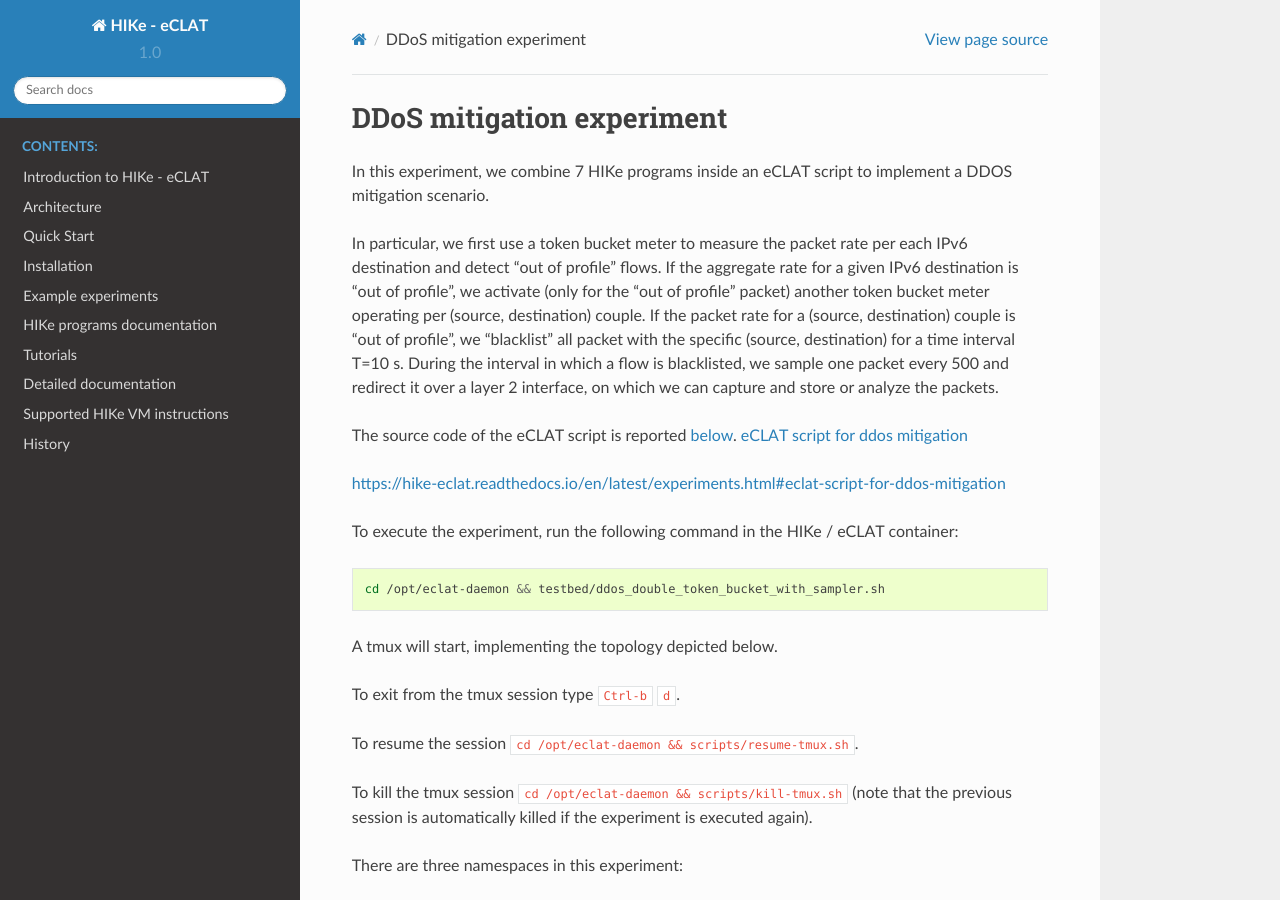
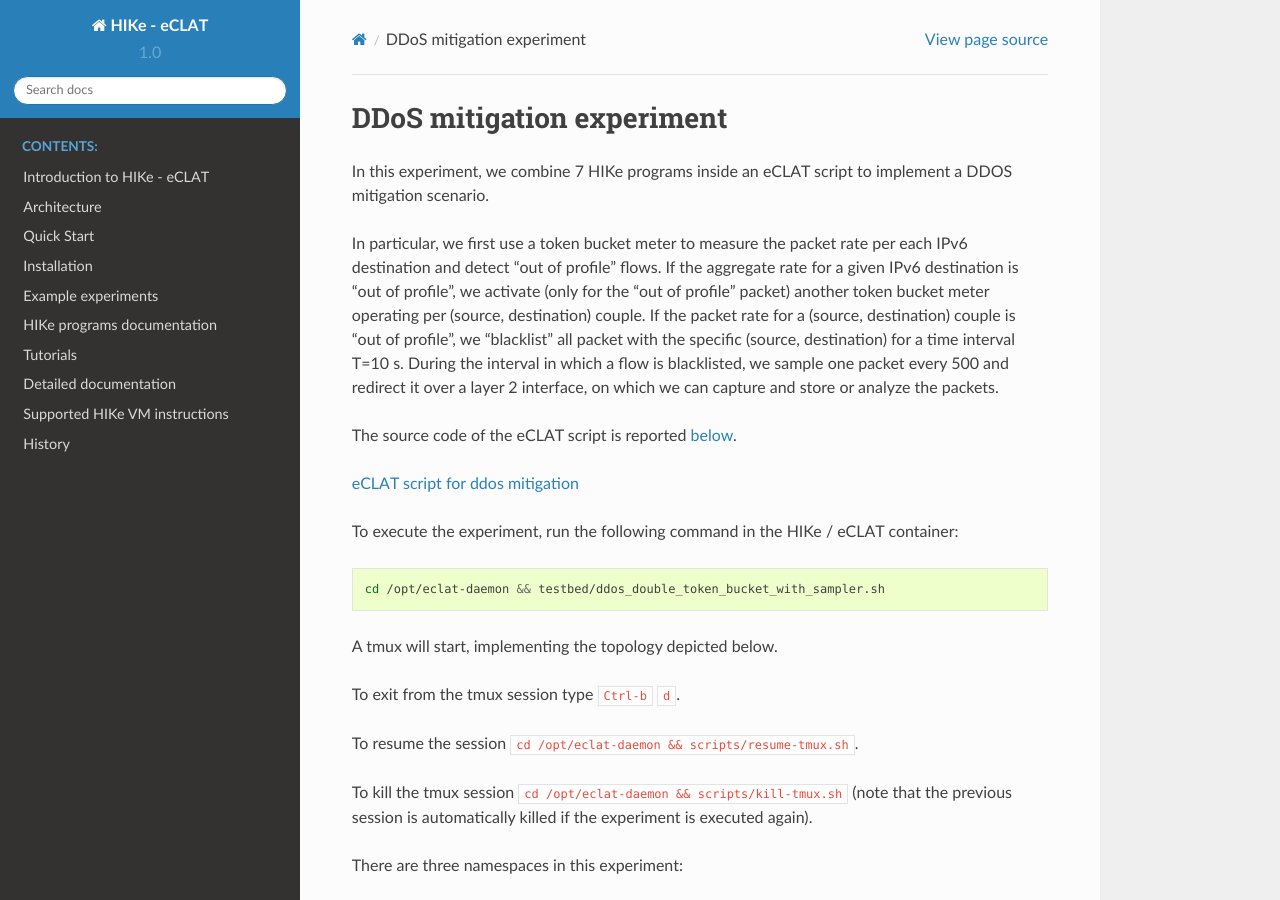
Before and after one commit to hike-eclat/docs, a Sphinx documentation site: the page built from docs/experiment_ddos_double_token_bucket.rst, in a window 1280 px wide and 900 px high. Built offline with Sphinx 7.4.7 and the Read the Docs theme 2.0.0, drawn with Linux system fonts in a browser that asks for light colours; pages that are not in the unit, such as notebooks, are missing from menus; some of the changed lines change nothing that is shown.

Commit message:
Update experiment_ddos_double_token_bucket.rst

```diff
--- a/docs/experiment_ddos_double_token_bucket.rst
+++ b/docs/experiment_ddos_double_token_bucket.rst
@@ -5,9 +5,9 @@ In this experiment, we combine 7 HIKe programs inside an eCLAT script to impleme
 
 In particular, we first use a token bucket meter to measure the packet rate per each IPv6 destination and detect "out of profile" flows. If the aggregate rate for a given IPv6 destination is "out of profile", we activate (only for the "out of profile" packet) another token bucket meter operating per (source, destination) couple. If the packet rate for a (source, destination) couple is "out of profile", we "blacklist" all packet with the specific (source, destination) for a time interval T=10 s. During the interval in which a flow is blacklisted, we sample one packet every 500 and redirect it over a layer 2 interface, on which we can capture and store or analyze the packets.
 
-The source code of the eCLAT script is reported `below <eCLAT script>`_.  :ref:`eclat-script-ddos`
+The source code of the eCLAT script is reported :ref:`below<eclat-script-ddos>`.
 
-https://hike-eclat.readthedocs.io/en/latest/experiments.html#eclat-script-for-ddos-mitigation
+:ref:`eclat-script-ddos`
 
 .. Inside the container run: ``cd /opt/eclat-daemon && testbed/ddos_double_token_bucket_with_sampler.sh``
 
```
